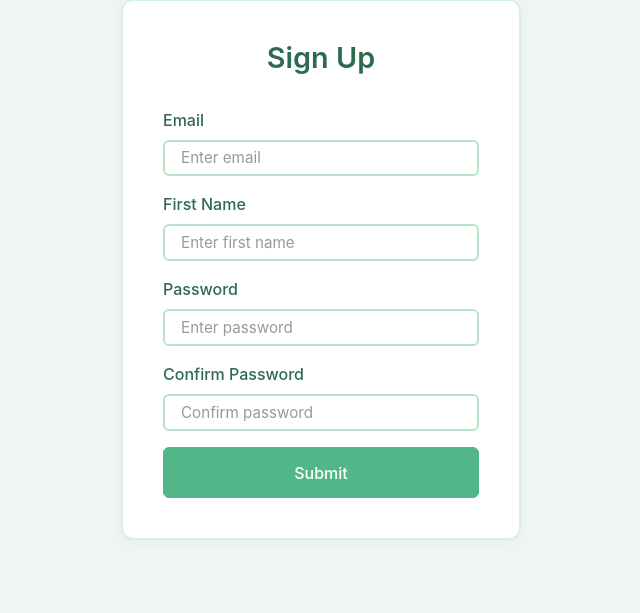
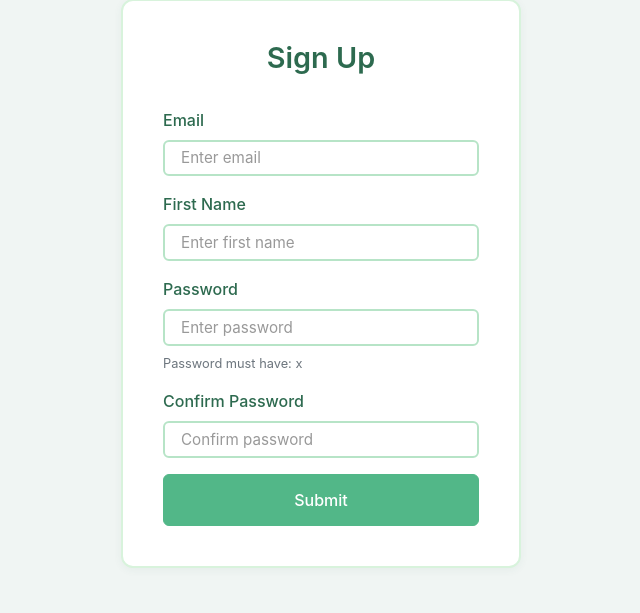
Before and after one commit to mauricesinon123-cmyk/The-challenge, a Python web app: template templates/sign_up.html in a window 1280 px wide. Shown: the part 153-766 px from the top of the page, without its empty margins (319-959 px from the left). Before the commit the page ends 693 px from the top, so only its background shows below. Run offline with Jinja, Linux system fonts and the light colour scheme; the template is opened without the code that fills it: most values are stand-ins (such as "Sample title", 1, 10 or a date in 2020); some libraries are stand-ins or nearby versions.

Commit message:
Enhance sign-up form with password requirements
Added password requirements message to the sign-up form.

```diff
--- a/templates/sign_up.html
+++ b/templates/sign_up.html
@@ -1,4 +1,5 @@
-{% extends "base.html"%} {% block title %}Sign Up{% endblock %}
+{% extends "base.html" %}
+{% block title %}Sign Up{% endblock %}
 
 {% block content %}
 <style>
@@ -74,6 +75,11 @@
                 placeholder="Enter password"
                 required
             />
+            {% if password_requirements %}
+            <small class="form-text text-muted" style="display: block; margin-top: 0.5rem;">
+                Password must have: {{ password_requirements }}
+            </small>
+            {% endif %}
         </div>
         <div class="form-group">
             <label for="password2">Confirm Password</label>
@@ -89,4 +95,4 @@
         <button type="submit" class="btn btn-primary">Submit</button>
     </form>
 </div>
-{%endblock%}
+{% endblock %}
```
